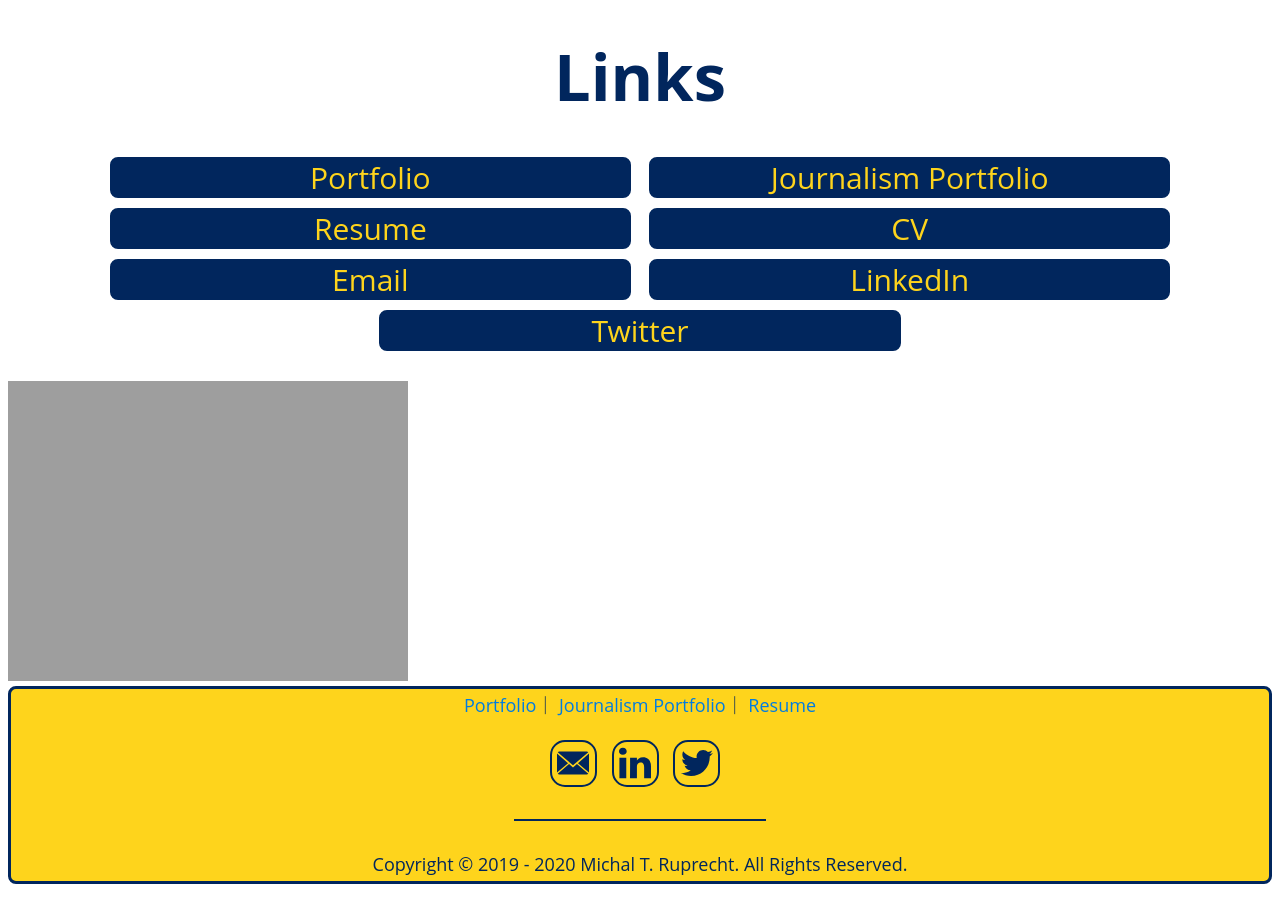
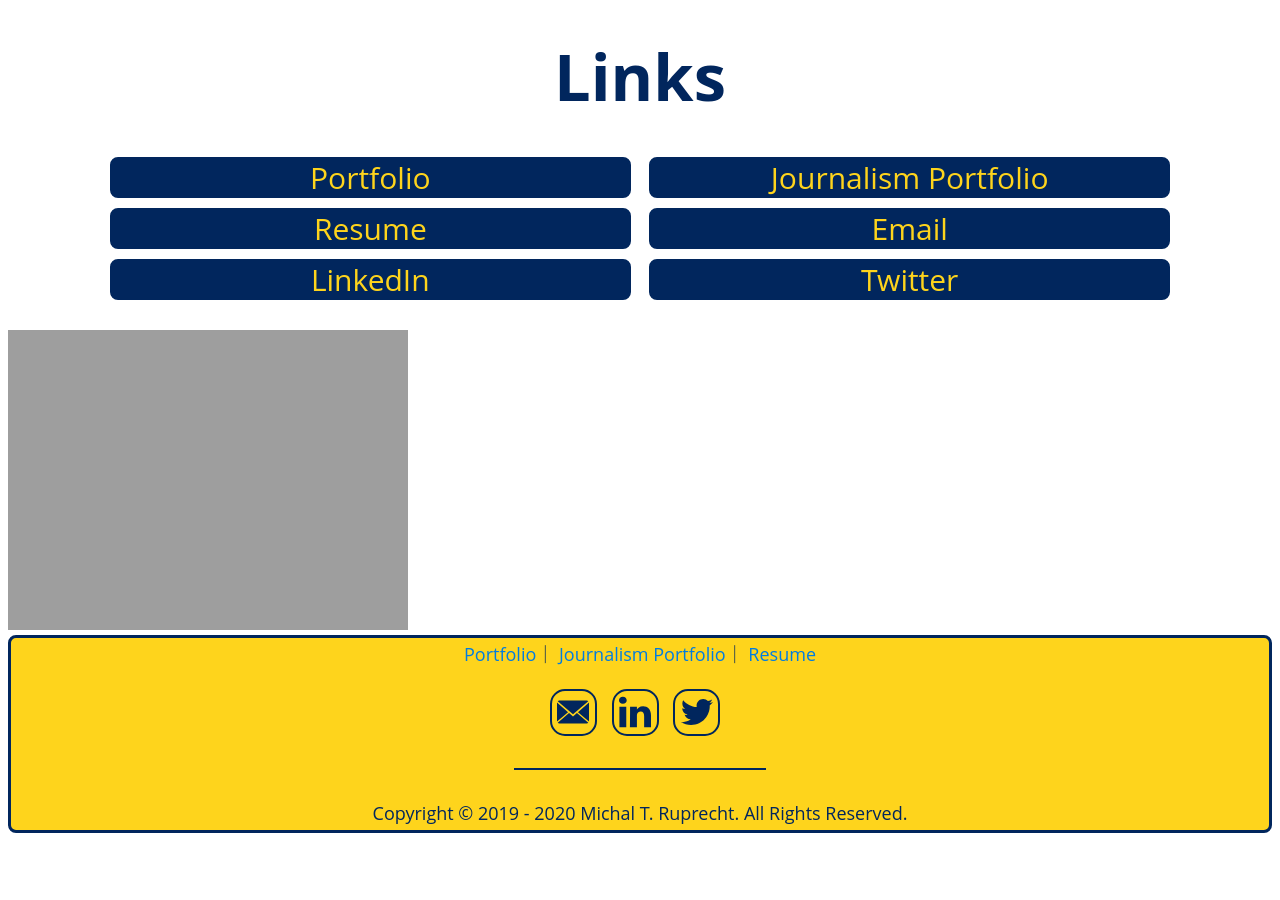
Before and after one commit to MichalRuprecht/michalruprecht.github.io, a Jekyll site: the page built from pages/social.html, in a window 1280 px wide. Built offline with Jekyll 4.4.1, drawn with Linux system fonts in a browser that asks for light colours.

Commit message:
Update social.html

```diff
--- a/pages/social.html
+++ b/pages/social.html
@@ -13,7 +13,6 @@ title: Social - Michal Ruprecht
         <a class="collegebuttonsocial" href="https://MichalRuprecht.com" target="_blank">Portfolio</a>
         <a class="collegebuttonsocial" href="https://michalruprecht.com/pages/journalism" target="_blank">Journalism Portfolio</a>
         <a class="collegebuttonsocial" href="http://Resume.MichalRuprecht.com" target="_blank">Resume</a>
-        <a class="collegebuttonsocial" href="http://CV.MichalRuprecht.com" target="_blank">CV</a>
         <a class="collegebuttonsocial" href="mailto:me@michalruprecht.com" target="_blank">Email</a>
         <a class="collegebuttonsocial" href="https://www.linkedin.com/in/michalruprecht/" target="_blank">LinkedIn</a>
         <a  class="collegebuttonsocial" href="https://twitter.com/michalruprecht" target="_blank">Twitter</a>
```
